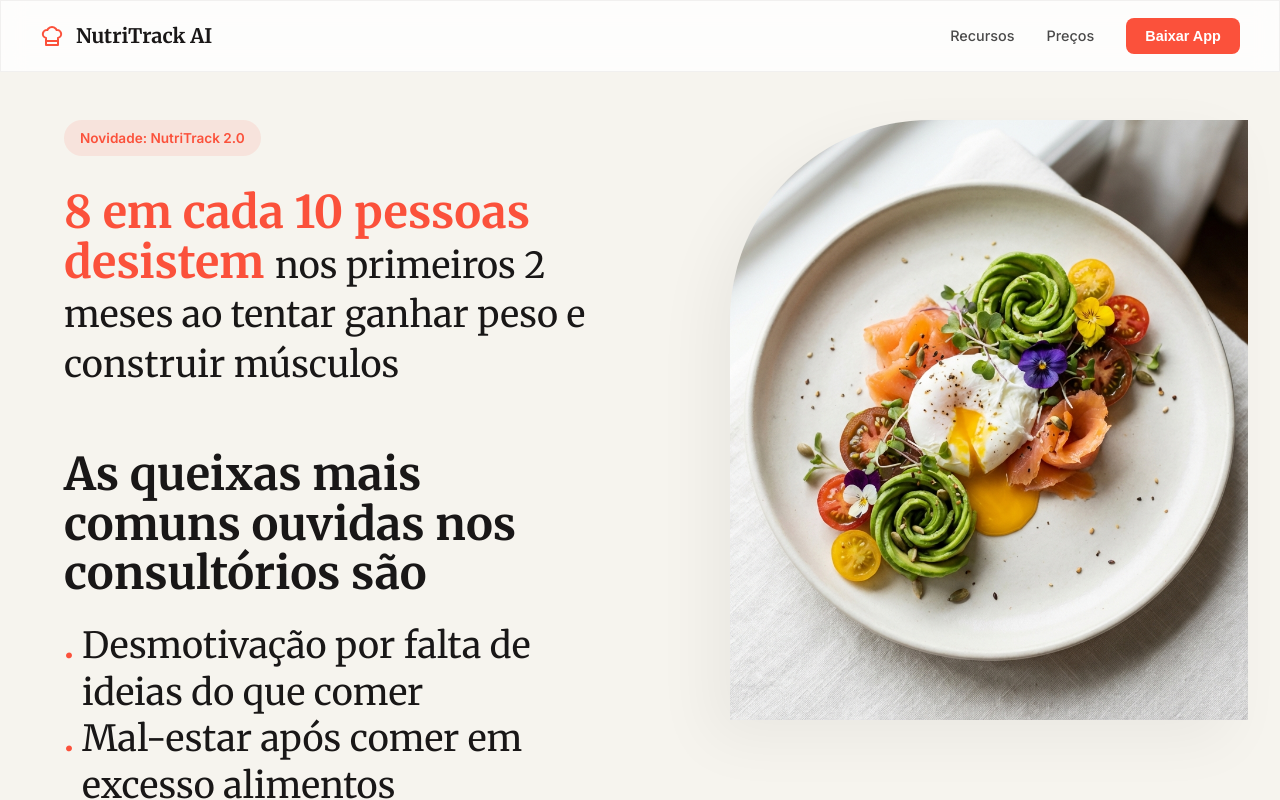
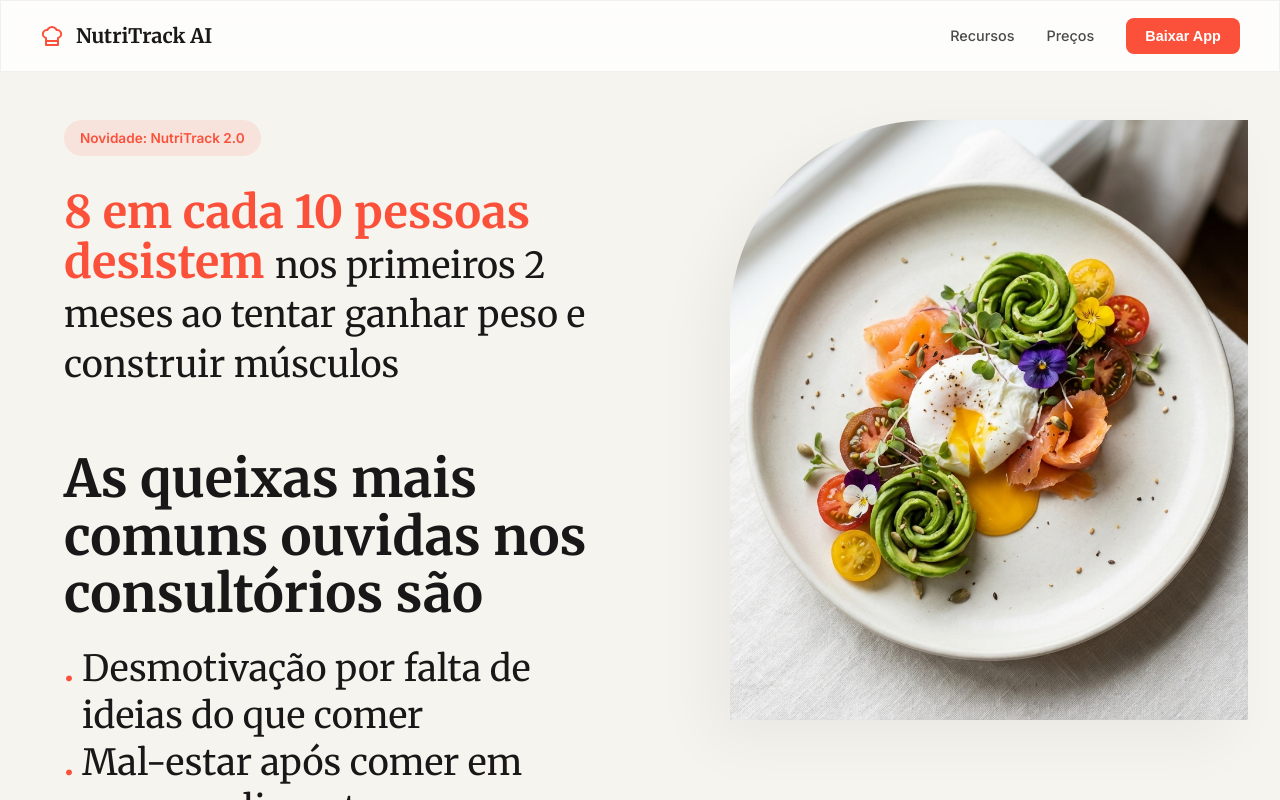
Before and after one commit to YohanSaibb026/LeadingPage, a React (Vite) app: page / in a window 1280 px wide. Shown: the top 800 px of the page. Built offline with nearby package versions, Linux system fonts and the light colour scheme.

Commit message:
feat: Add base styling for landing page components including navbar, hero, features, CTA, and footer.

```diff
--- a/src/App.css
+++ b/src/App.css
@@ -169,7 +169,7 @@
 }
 
 .subtitle-main {
-    font-size: 45px;
+    font-size: 52px;
     color: var(--text-main);
     margin-bottom: 1.5rem;
     line-height: 1.1;
@@ -389,7 +389,7 @@
     }
 
     .subtitle-main {
-        font-size: 32px;
+        font-size: 38px;
         line-height: 1.1;
         margin-bottom: 1.5rem;
     }
```
